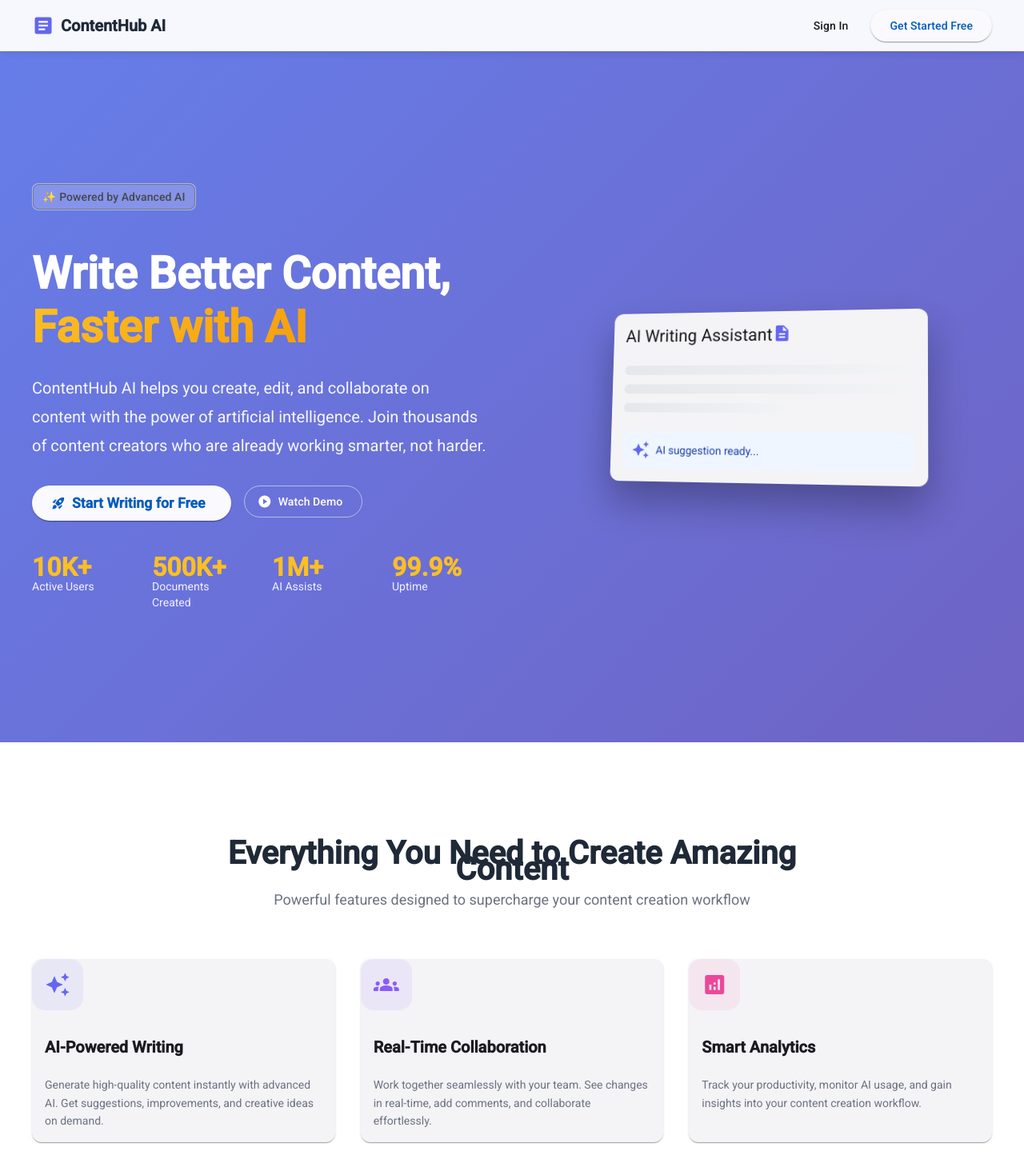
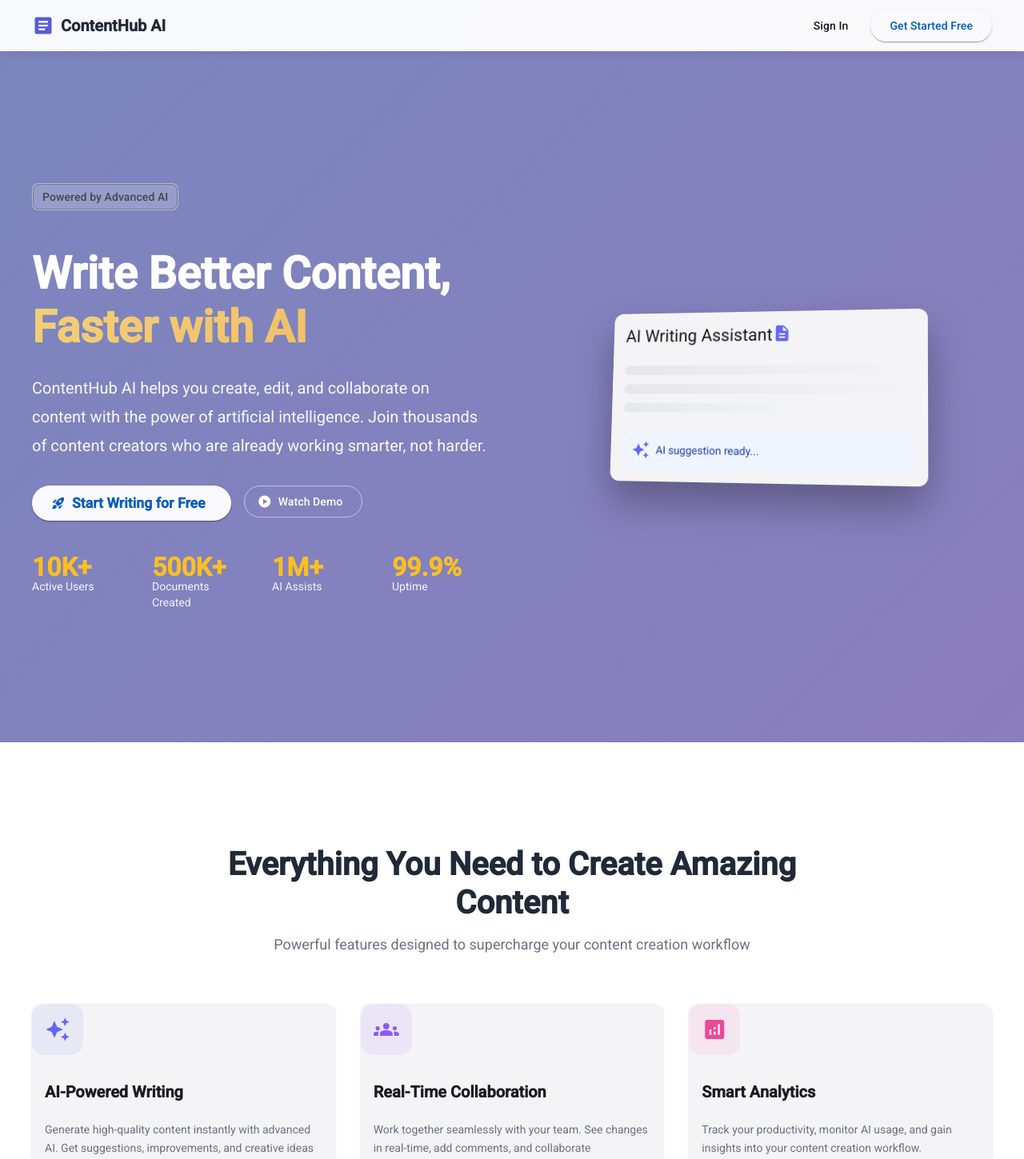
Before and after one commit to TasnimElyamany/ContentHUB, an Angular app in the folder frontend/: page / in a window 1280 px wide. Shown: the top 1449 px of the page at 80% size. Built offline with nearby package versions, Linux system fonts and the light colour scheme.

Commit message:
landing ui fixes

```diff
--- a/frontend/src/app/features/landing/components/landing/landing.html
+++ b/frontend/src/app/features/landing/components/landing/landing.html
@@ -18,7 +18,7 @@
   <section class="hero">
     <div class="hero-content">
       <div class="hero-badge">
-        <mat-chip>✨ Powered by Advanced AI</mat-chip>
+        <mat-chip> Powered by Advanced AI</mat-chip>
       </div>
 
       <h1 class="hero-title">
--- a/frontend/src/app/features/landing/components/landing/landing.scss
+++ b/frontend/src/app/features/landing/components/landing/landing.scss
@@ -1,6 +1,6 @@
 .landing-container {
   min-height: 100vh;
-  background: linear-gradient(135deg, #667eea 0%, #764ba2 100%);
+  background: linear-gradient(135deg, #7b86bd 0%, #9a75c0 100%);
 }
 
 // Navbar
@@ -33,7 +33,7 @@
       font-size: 28px;
       width: 28px;
       height: 28px;
-      color: #6366f1;
+      color: #595bce;
     }
   }
 
@@ -86,7 +86,7 @@
     }
 
     .gradient-text {
-      background: linear-gradient(135deg, #fbbf24 0%, #f59e0b 100%);
+      background: linear-gradient(135deg, #f3d079 0%, #f1bf68 100%);
       -webkit-background-clip: text;
       -webkit-text-fill-color: transparent;
       background-clip: text;
@@ -274,6 +274,14 @@
       font-weight: 700;
       color: #1f2937;
       margin-bottom: 1rem;
+
+      line-height: 1.2;
+      word-wrap: break-word;
+      max-width: 100%;
+
+      @media (max-width: 768px) {
+        font-size: 1.8rem;
+      }
     }
 
     .section-subtitle {
@@ -370,7 +378,7 @@
 
 // CTA Section
 .cta-section {
-  background: linear-gradient(135deg, #6366f1 0%, #8b5cf6 100%);
+  background: linear-gradient(135deg, #7b86bd 0%, #9a75c0 100%);
   padding: 6rem 2rem;
   text-align: center;
   color: white;
```
